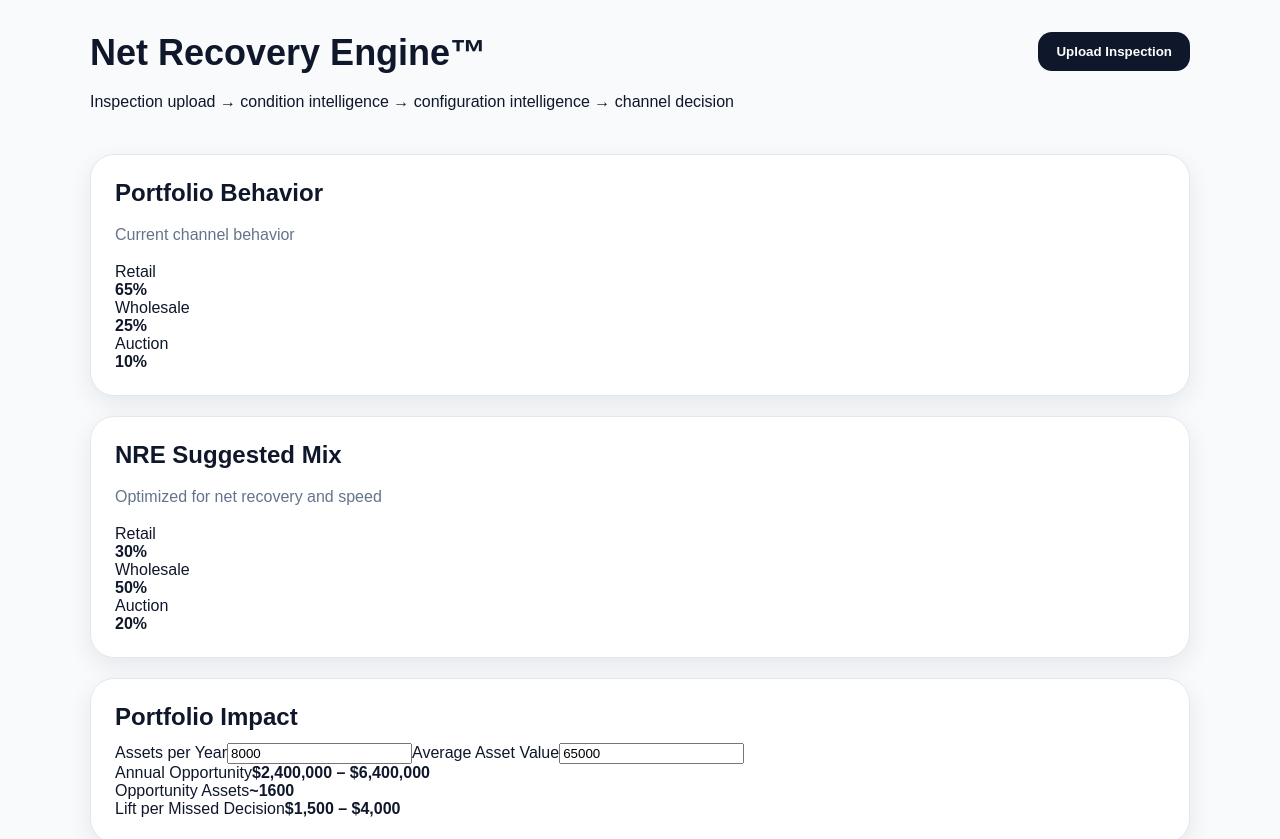
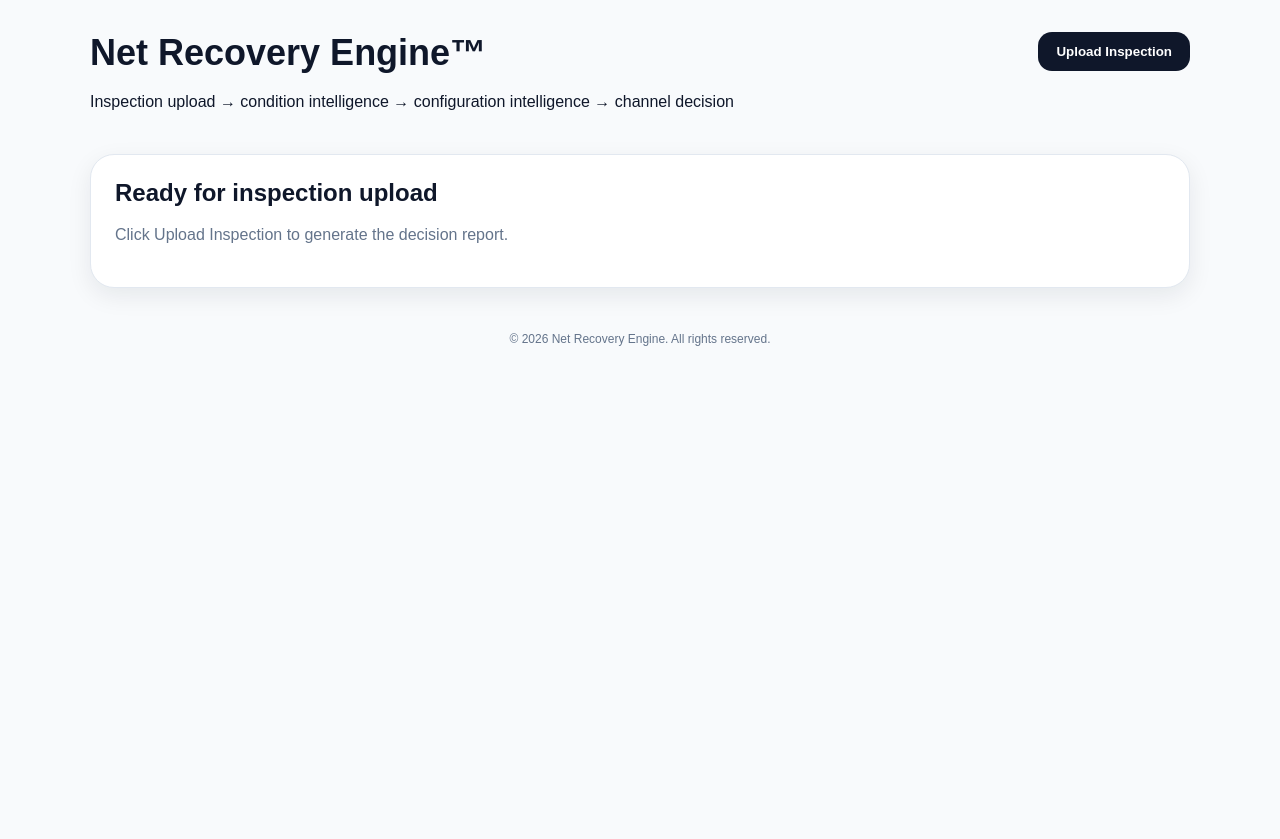
Before and after one commit to DirtDog13416/Net-Recovery-Engine, a React (Vite) app: page / in a window 1280 px wide. Shown: the top 839 px of the page. After the commit the page ends 800 px from the top, so only its background shows below. Built offline with nearby package versions, Linux system fonts and the light colour scheme.

Commit message:
Update App.jsx

```diff
--- a/src/App.jsx
+++ b/src/App.jsx
@@ -8,10 +8,8 @@ const asset = {
   conditionScore: 62,
   conditionBand: "Fair",
   comps: 42,
-  baseline: { path: "Retail", net: 31200, days: 28 },
   recommendation: {
     action: "Repair critical + move to Wholesale",
-    channel: "Wholesale",
     expectedNet: 35100,
     lift: 3900,
     days: 14,
@@ -43,11 +41,6 @@ const asset = {
     ["Wholesale", 17, "$30,200 – $32,200", "Most predictable for this defect profile"],
     ["Auction", 10, "$27,500 – $29,500", "Fastest, lowest recovery"]
   ],
-  fmv: {
-    retail: "$35,900 – $37,900",
-    wholesale: "$30,200 – $32,200",
-    auction: "$27,500 – $29,500"
-  },
   financial: {
     bookedResidual: 36000,
     expectedRecovery: 35100
@@ -69,11 +62,7 @@ function Card({ children, dark = false }) {
 function App() {
   const [started, setStarted] = useState(false);
   const [tab, setTab] = useState("recommendation");
-  const [assetCount, setAssetCount] = useState(8000);
-  const [averageValue, setAverageValue] = useState(65000);
 
-  const opportunityLow = Math.round(assetCount * 0.2 * 1500);
-  const opportunityHigh = Math.round(assetCount * 0.2 * 4000);
   const variance = asset.financial.expectedRecovery - asset.financial.bookedResidual;
 
   return (
@@ -85,43 +74,6 @@ function App() {
         </div>
         <button onClick={() => setStarted(true)}>Upload Inspection</button>
       </header>
-
-      <section className="grid two">
-        <Card>
-          <h2>Portfolio Behavior</h2>
-          <p className="muted">Current channel behavior</p>
-          <div className="barrow"><span>Retail</span><div><b style={{ width: "65%" }} /></div><strong>65%</strong></div>
-          <div className="barrow"><span>Wholesale</span><div><b style={{ width: "25%" }} /></div><strong>25%</strong></div>
-          <div className="barrow"><span>Auction</span><div><b style={{ width: "10%" }} /></div><strong>10%</strong></div>
-        </Card>
-
-        <Card>
-          <h2>NRE Suggested Mix</h2>
-          <p className="muted">Optimized for net recovery and speed</p>
-          <div className="barrow"><span>Retail</span><div><b style={{ width: "30%" }} /></div><strong>30%</strong></div>
-          <div className="barrow"><span>Wholesale</span><div><b style={{ width: "50%" }} /></div><strong>50%</strong></div>
-          <div className="barrow"><span>Auction</span><div><b style={{ width: "20%" }} /></div><strong>20%</strong></div>
-        </Card>
-      </section>
-
-      <Card>
-        <h2>Portfolio Impact</h2>
-        <div className="inputs">
-          <label>
-            Assets per Year
-            <input value={assetCount} onChange={(e) => setAssetCount(Number(e.target.value || 0))} />
-          </label>
-          <label>
-            Average Asset Value
-            <input value={averageValue} onChange={(e) => setAverageValue(Number(e.target.value || 0))} />
-          </label>
-        </div>
-        <div className="grid three">
-          <div className="metric"><span>Annual Opportunity</span><strong>{money(opportunityLow)} – {money(opportunityHigh)}</strong></div>
-          <div className="metric"><span>Opportunity Assets</span><strong>~{Math.round(assetCount * 0.2)}</strong></div>
-          <div className="metric"><span>Lift per Missed Decision</span><strong>$1,500 – $4,000</strong></div>
-        </div>
-      </Card>
 
       {!started ? (
         <Card>
@@ -135,11 +87,6 @@ function App() {
             <p className="muted">
               {asset.location} · Score {asset.conditionScore} ({asset.conditionBand}) · {asset.comps} comps
             </p>
-            <div className="grid three">
-              <div className="metric"><span>Current Path</span><strong>{asset.baseline.path}</strong><small>{money(asset.baseline.net)} · {asset.baseline.days} days</small></div>
-              <div className="metric"><span>Recommended</span><strong>{asset.recommendation.channel}</strong><small>Lift {money(asset.recommendation.lift)}</small></div>
-              <div className="metric"><span>Expected Recovery</span><strong>{money(asset.recommendation.expectedNet)}</strong><small>{asset.recommendation.days} days</small></div>
-            </div>
           </Card>
 
           <nav className="tabs">
@@ -155,10 +102,11 @@ function App() {
               <Card dark>
                 <span className="eyebrow">ACTION</span>
                 <h2>{asset.recommendation.action}</h2>
-                <div className="grid three">
-                  <div className="metric-dark"><span>Net</span><strong>{money(asset.recommendation.expectedNet)}</strong></div>
-                  <div className="metric-dark"><span>Lift</span><strong>+{money(asset.recommendation.lift)}</strong></div>
-                  <div className="metric-dark"><span>Days</span><strong>{asset.recommendation.days}</strong></div>
+
+                <div className="summary-row">
+                  <div><span>Net</span><strong>{money(asset.recommendation.expectedNet)}</strong></div>
+                  <div><span>Lift</span><strong>+{money(asset.recommendation.lift)}</strong></div>
+                  <div><span>Days</span><strong>{asset.recommendation.days}</strong></div>
                 </div>
               </Card>
 
@@ -178,10 +126,8 @@ function App() {
                     <strong>{name}</strong>
                     <p>{note}</p>
                   </div>
-                  <div className="scenario-metric">
-                    <span>Net</span>
-                    <strong>{money(net)}</strong>
-                    <span>{days} days</span>
+                  <div className="right-value">
+                    <strong>Net {money(net)}, {days} days</strong>
                   </div>
                 </div>
               ))}
@@ -197,9 +143,8 @@ function App() {
                     <strong>{name}</strong>
                     <p>{note}</p>
                   </div>
-                  <div className="scenario-metric">
-                    <strong>{band}</strong>
-                    <span>{impact} impact</span>
+                  <div className="right-value">
+                    <strong>{band}, {impact} impact</strong>
                   </div>
                 </div>
               ))}
@@ -209,16 +154,14 @@ function App() {
           {tab === "configuration" && (
             <Card>
               <h2>Configuration & Attachments</h2>
-              <p className="muted">Included directly in pricing and channel logic.</p>
               {asset.configuration.map(([name, value, note]) => (
                 <div className="scenario" key={name}>
                   <div>
                     <strong>{name}</strong>
                     <p>{note}</p>
                   </div>
-                  <div className="scenario-metric">
-                    <span>Value</span>
-                    <strong>{money(value)}</strong>
+                  <div className="right-value">
+                    <strong>Value {money(value)}</strong>
                   </div>
                 </div>
               ))}
@@ -228,10 +171,10 @@ function App() {
           {tab === "fmv" && (
             <Card>
               <h2>Fair Market Value</h2>
-              <div className="grid three">
-                <div className="metric"><span>Retail</span><strong>{asset.fmv.retail}</strong></div>
-                <div className="metric"><span>Wholesale</span><strong>{asset.fmv.wholesale}</strong></div>
-                <div className="metric"><span>Auction</span><strong>{asset.fmv.auction}</strong></div>
+              <div className="summary-row light">
+                <div><span>Retail</span><strong>$35,900 – $37,900</strong></div>
+                <div><span>Wholesale</span><strong>$30,200 – $32,200</strong></div>
+                <div><span>Auction</span><strong>$27,500 – $29,500</strong></div>
               </div>
             </Card>
           )}
@@ -239,16 +182,15 @@ function App() {
           {tab === "comps" && (
             <Card>
               <h2>Comparable Asset Outcomes</h2>
-              <p className="muted">Comps show observed market pricing ranges by channel. Net recovery is shown in Scenarios.</p>
+              <p className="muted">Comps show observed market pricing ranges by channel.</p>
               {asset.compsBreakdown.map(([channel, count, range, note]) => (
                 <div className="scenario" key={channel}>
                   <div>
                     <strong>{channel}</strong>
                     <p>{count} comps · {note}</p>
                   </div>
-                  <div className="scenario-metric">
-                    <span>FMV Range</span>
-                    <strong>{range}</strong>
+                  <div className="right-value">
+                    <strong>FMV Range {range}</strong>
                   </div>
                 </div>
               ))}
@@ -258,11 +200,10 @@ function App() {
           {tab === "financial" && (
             <Card>
               <h2>Financial Impact</h2>
-              <p className="muted">Expected recovery compared to booked residual.</p>
-              <div className="grid three">
-                <div className="metric"><span>Residual</span><strong>{money(asset.financial.bookedResidual)}</strong></div>
-                <div className="metric"><span>Recovery</span><strong>{money(asset.financial.expectedRecovery)}</strong></div>
-                <div className="metric"><span>Variance</span><strong>{money(variance)}</strong></div>
+              <div className="summary-row light">
+                <div><span>Residual</span><strong>{money(asset.financial.bookedResidual)}</strong></div>
+                <div><span>Recovery</span><strong>{money(asset.financial.expectedRecovery)}</strong></div>
+                <div><span>Variance</span><strong>{money(variance)}</strong></div>
               </div>
             </Card>
           )}
```
